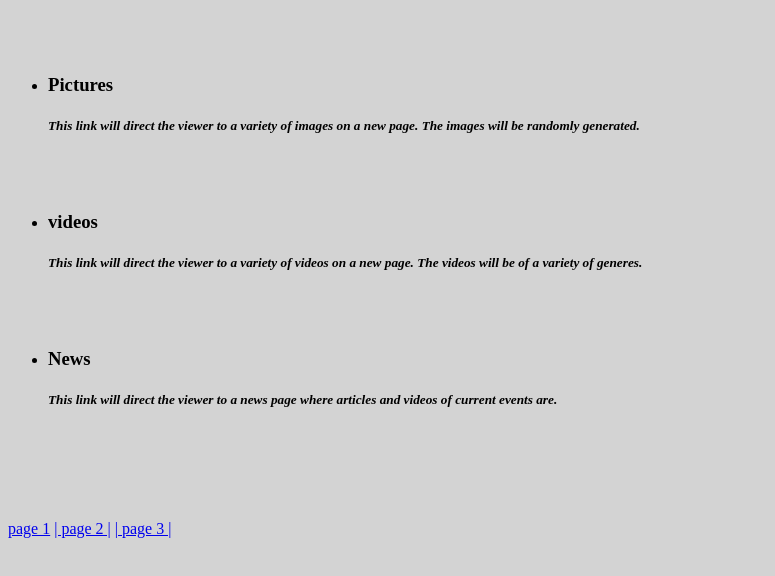
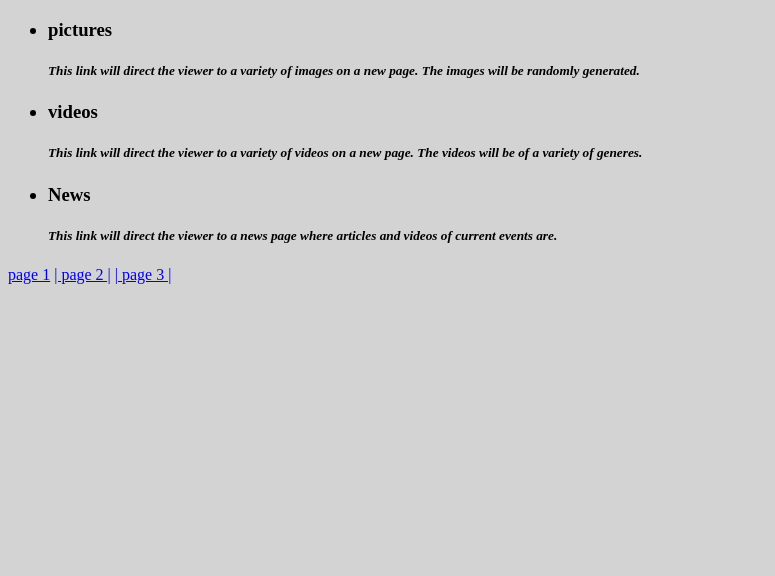
Before and after one commit to N-Adem/Sparta-Youtube-Task, a plain HTML site: page index.html in a window 1280 px wide. Shown: the part 62-638 px from the top of the page, without its empty margins (0-775 px from the left). Drawn offline with Linux system fonts and the light colour scheme.

Commit message:
the adjustments mentioned by my teachers have been made, ie removal of the <br> and cleaning the code structure

```diff
--- a/index.html
+++ b/index.html
@@ -14,38 +14,32 @@
             <h1> You <span class="tube">[Tube]</span> </h1>
         </div>
 
-        <br>
-        <br>
-        <UL>
-            <li><h3>Pictures</h3></li>
-            <p><h5  class="text-font" > This link will direct the viewer to a variety of images
+
+        <ul>
+            <h3><li>pictures</li></h3>
+            <h5  class="text-font" > <p>This link will direct the viewer to a variety of images
                 on a new page. The images will be randomly generated.
+            </p>
             </h5>
+
+            <h3><li>videos</li></h3>
+            <h5 class="text-font"><p>This link will direct the viewer to a variety of videos
+                on a new page. The videos will be of a variety of generes.
             </p>
-        <br>
-        <br>
-            <li><h3>videos</h3></li>
-            <p><h5 class="text-font"> This link will direct the viewer to a variety of videos
-                on a new page. The videos will be of a variety of generes.
             </h5>
+
+            <h3><li>News</li></h3>
+            <h5 class="text-font"> <p> This link will direct the viewer to a news page where
+                articles and videos of current events are.
             </p>
-        <br>
-        <br>
-            <li><h3>News</h3></li>
-            <p><h5 class="text-font"> This link will direct the viewer to a news page where
-                articles and videos of current events are.
             </h5>
-            </p>
-        </UL>
+        </ul>
 
     </body>
 
-<br>
-<br>
+
 <footer>
-<br>
-<br>
-<br>
+
     <a href="page1.html"> page 1</a>
     <a href="page2.html">| page 2 |</a>
     <a href="page3.html">| page 3 |</a>
```
Also changed, not shown: page1.html (+3 -5 lines), page2.html (+2 -4 lines), page3.html (+3 -5 lines).
